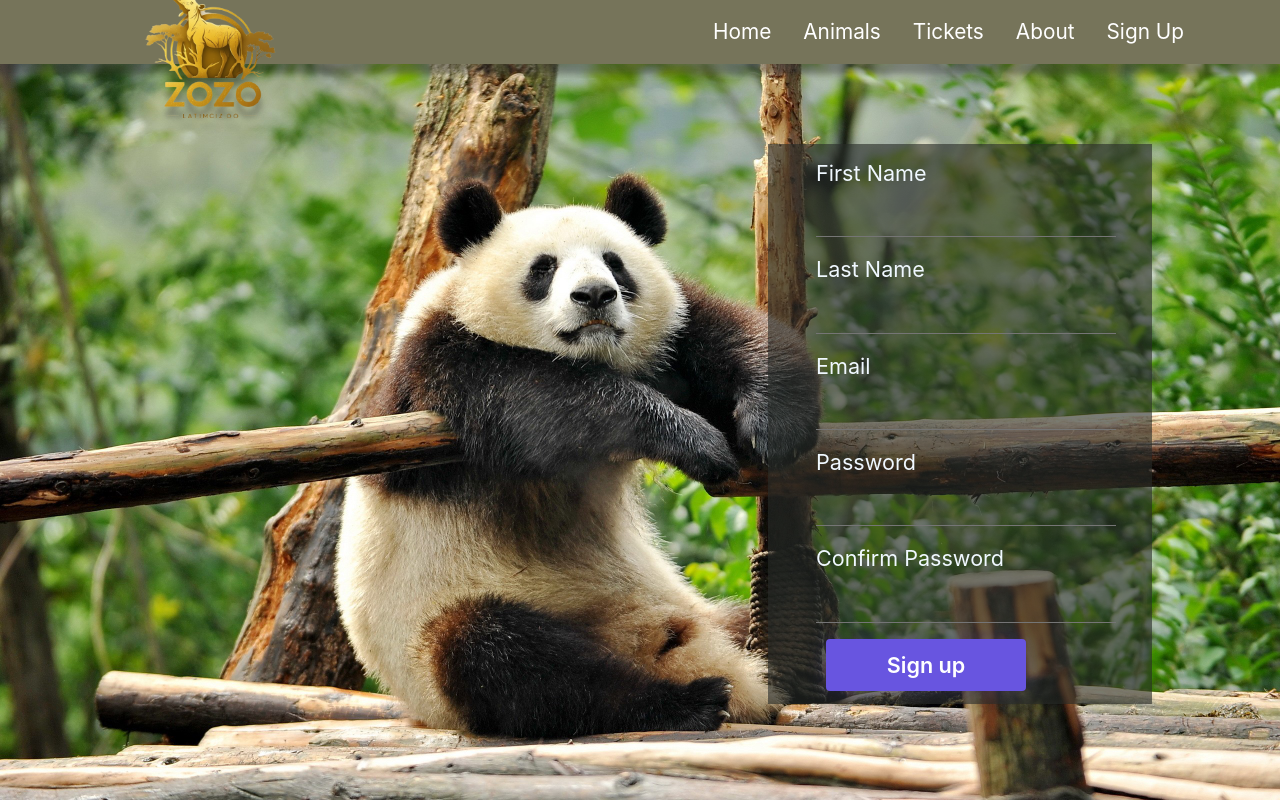
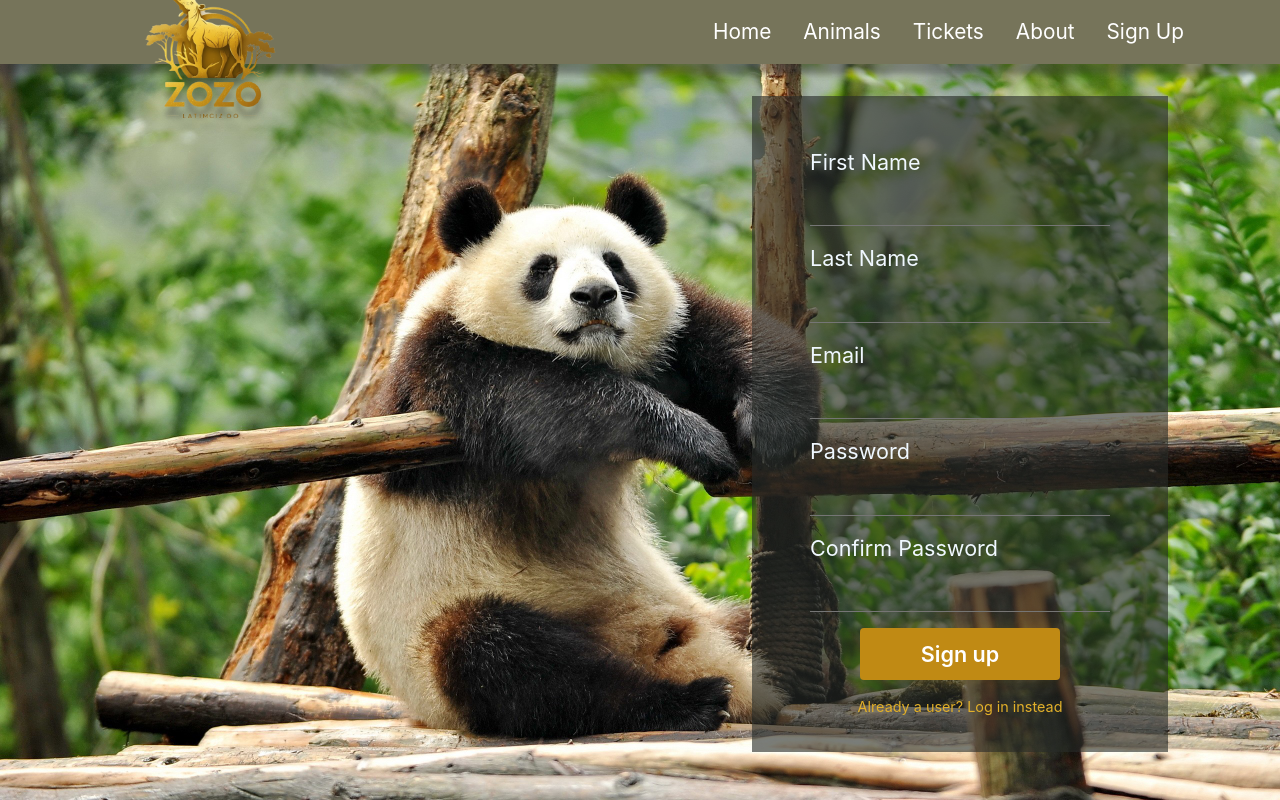
Before and after one commit to ismajliarita/ZooManagementSystem, a PHP site: page /pages/signup.php in a window 1280 px wide. Run offline with PHP 8.4, Linux system fonts and the light colour scheme.

Commit message:
Log in frontend

```diff
--- /dev/null
+++ b/index.js
@@ -0,0 +1,7 @@
+function goLogin() {
+	let signup_overlay = document.getElementById("signup-overlay");
+	let login_overlay = document.getElementById("login-overlay");
+
+	signup_overlay.style.display = "none";
+	login_overlay.style.display = "flex";
+}
--- a/pages/signup.php
+++ b/pages/signup.php
@@ -17,6 +17,7 @@
     <meta name="viewport" content="width=device-width, initial-scale=1">
 
     <link rel="stylesheet" href="../style.css">
+    <!-- <link rel="script" href="../index.js"> -->
 </head>
 
 <body>
@@ -30,7 +31,7 @@
                 <div class="nav-item"><a href="#">Animals</a></div>
                 <div class="nav-item"><a href="#">Tickets</a></div>
                 <div class="nav-item"><a href="#">About</a></div>
-                <div class="nav-item"><a href="#">Sign Up</a></div>
+                <div class="nav-item"><a href="signup.php">Sign Up</a></div>
             </div>
 
         </nav>
@@ -40,7 +41,7 @@
 
             </div>
             <div class="right">
-                <div class="form-overlay">
+                <div class="form-overlay" id="signup-overlay">
                     <form action="" method="post">
                         <p>First Name</p>
                         <input type="text" name="fname" id="fname-input">
@@ -57,10 +58,27 @@
                         <p>Confirm Password</p>
                         <input type="password" name="cpass" id="cpass-input">
 
-                        <button type="submit" id="signup-button">Sign up</button>
 
+                        <div class="signup-submit">
+                            <button type="submit" class="signup-button">Sign up</button>
+                        </div>
                     </form>
 
+                    <a onclick="goLogin()" id="login-link">Already a user? Log in instead</a>
+                </div>
+
+                <div class="form-overlay" id="login-overlay">
+                    <form action="" method="post">
+                        <p>Email</p>
+                        <input type="email" name="email" id="email-input">
+
+                        <p>Password</p>
+                        <input type="password" name="pass" id="pass-input">
+
+                        <div class="signup-submit">
+                            <button type="submit" class="signup-button">Log in</button>
+                        </div>
+                    </form>
                 </div>
             </div>
         </div>
@@ -70,4 +88,6 @@
 
 </body>
 
+<script src="../index.js"></script>
+
 </html>
--- a/style.css
+++ b/style.css
@@ -139,19 +139,29 @@
 }
 
 #ticket-button:hover {
-    transition: ease-in-out 0.2s;
+    transition: ease-in-out 0.1s;
     background-color: goldenrod;
 }
 
+#signup-overlay {
+    display: flex;
+}
+
+#login-overlay {
+    display: none;
+    height: 40vh;
+}
+
 .form-overlay {
+    box-sizing: unset;
     color: aliceblue;
-    width: 60%;
+    width: 50%;
     height: 70vh;
     background-color: #282c289c;
 
     display: flex;
     flex-direction: column;
-    /* align-items: center; */
+    align-items: center;
     justify-content: center;
 
     padding: 3rem;
@@ -174,24 +184,41 @@
     border-bottom: 1px solid #757575;
 }
 
-#signup-button {
+.signup-submit {
+    display: flex;
+    align-items: center;
+    justify-content: center;
+}
+
+.signup-button {
     margin: 0 1rem;
+    margin: 1rem 10px;
     cursor: pointer;
     border: 0;
     border-radius: 4px;
     font-weight: 600;
-    margin: 1rem 10px;
     width: 200px;
     padding: 10px 0;
-    box-shadow: 0 0 20px rgba(104, 85, 224, 0.2);
+    box-shadow: 0 0 20px rgba(226,176,42, 0.2);
     transition: 0.4s;
     color: white;
-    background-color: rgba(104, 85, 224, 1);
+    /* background-color: rgba(104, 85, 224, 1); */
+    background-color: rgb(192,138,20);
 }
 
-#signup-button:hover {
+.signup-button:hover {
     color: white;
-    box-shadow: 0 0 20px rgba(104, 85, 224, 0.6);
-    background-color: rgba(104, 85, 224, 1);
+    box-shadow: 0 0 20px rgba(226,176,42, 0.6);
+    background-color: rgba(226,176,42, 1);
+}
 
+#login-link {
+    font-size: 0.9rem;
+    color: rgb(226,176,42);
 }
+
+#login-link:hover {
+    cursor: pointer;
+    text-decoration: underline;
+    font-weight: bold;
+}
```
Also changed, not shown: media/desert_area.png (added), media/forest_area.png (added), media/jungle_area.png (added), media/snowy_area.png (added), 1 other file.
